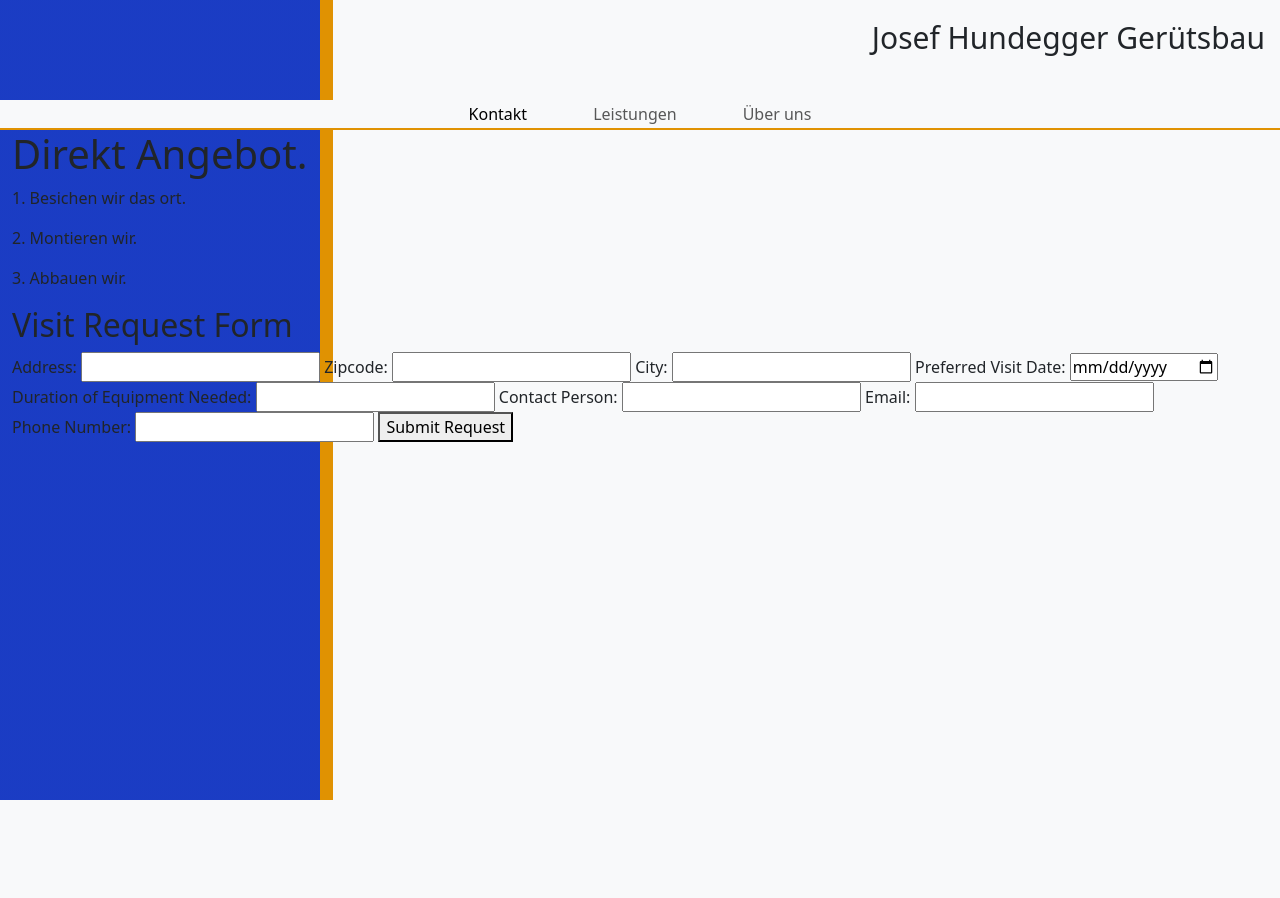
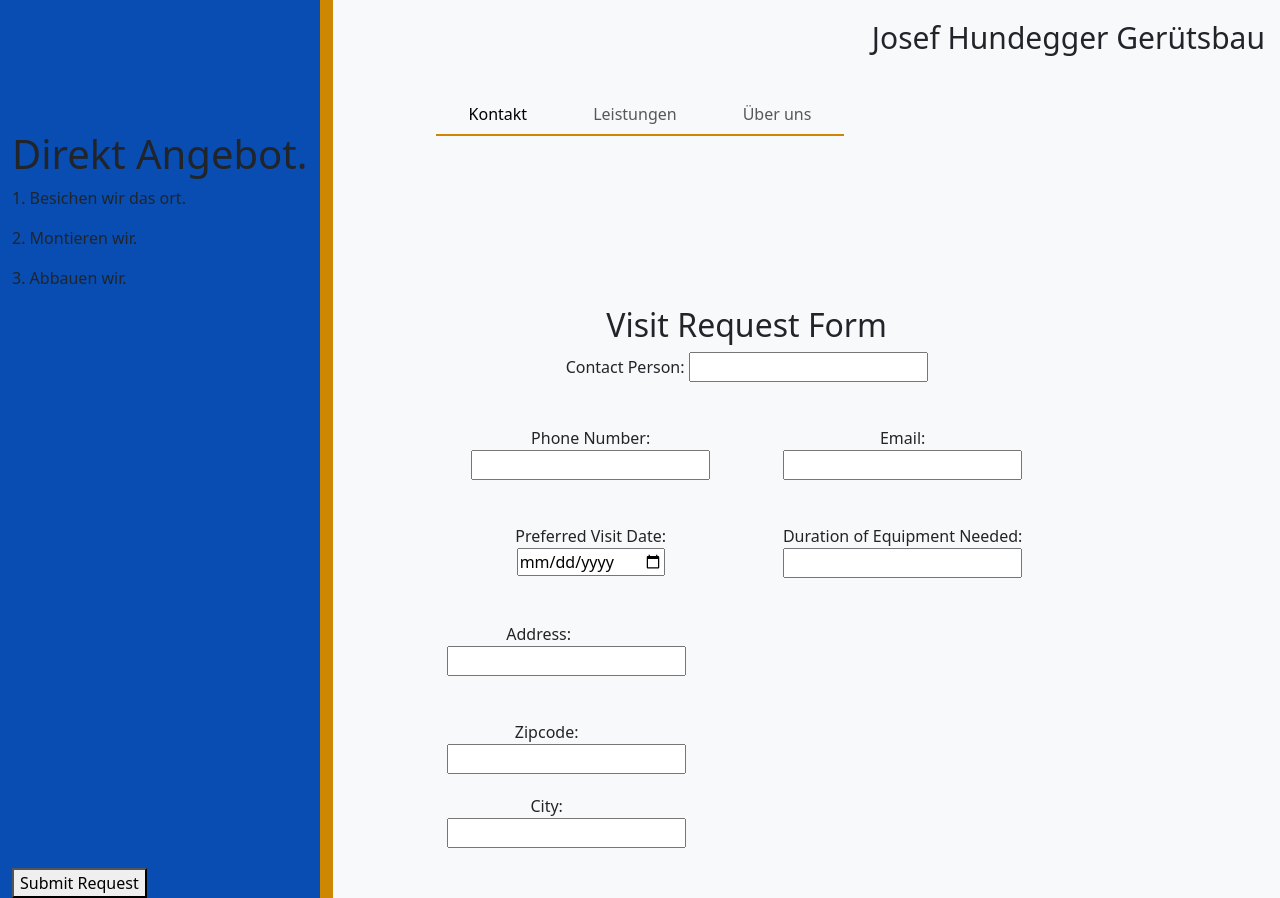
Before and after one commit to EL1909/jhgeruetsbau, a Django app: page / in a window 1280 px wide; the page is wider, and only the part inside the window is pictured. Before the commit the page ends 800 px from the top of that part, so only its background shows below. Run offline with Django 4.2, Linux system fonts and the light colour scheme.

Commit message:
form design

```diff
--- a/home/templates/home/home.html
+++ b/home/templates/home/home.html
@@ -7,37 +7,57 @@
     </h1>
     <p>1. Besichen wir das ort.</p>
     <p>2. Montieren wir.</p>
-    <p>3. Abbauen wir.</p>
+    <p>3. Abbauen wir.</p3
 </div>
-<div class="service-form">
+<div class="service-form offset-1">
     <h2>Visit Request Form</h2>
     <form action="#" method="post">
-        <!-- Address -->
+        <div class="row mb-4">
+            <div class="col-12 form-outline">
+                <label for="contact_person">Contact Person:</label>
+                <input type="text" id="contact_person" name="contact_person" required>
+            </div>
+        </div>
+        <div class="row mb-4">
+            <div class="col-6 form-outline">
+                <label for="phone">Phone Number:</label>
+                <input type="tel" id="phone" name="phone" required>
+            </div>
+            <div class="col-6 form-outline">
+                <label for="email">Email:</label>
+                <input type="email" id="email" name="email" required>
+            </div>
+        </div>
+        <div class="row mb-4">
+            <div class="col-6 form-outline">
+                <label for="visit_date">Preferred Visit Date:</label>
+                <input type="date" id="visit_date" name="visit_date" required>
+            </div>
+            <div class="col-6 form-outline">
+                <label for="duration">Duration of Equipment Needed:</label>
+                <input type="text" id="duration" name="duration" required>
+            </div>
+        </div>
+        <div class="row mb-4">
+            <div class="col-4 form-outline">
                     <label for="address">Address:</label>
                     <input type="text" id="address" name="address" required>
-        <!-- Zipcode -->
+                </div>
+            </div>
+            <div class="col-4 form-outline">
                 <label for="zipcode">Zipcode:</label>
                 <input type="text" id="zipcode" name="zipcode" required>
-        <!-- City -->
+            </div>
+            <div class="col-4 form-outline">
                 <label for="city">City:</label>
                 <input type="text" id="city" name="city" required>
-        <!-- Date -->
-        <label for="visit_date">Preferred Visit Date:</label>
-        <input type="date" id="visit_date" name="visit_date" required>
-        <!-- Equipment Duration -->
-        <label for="duration">Duration of Equipment Needed:</label>
-        <input type="text" id="duration" name="duration" required>
-        <!-- Contact Person -->
-        <label for="contact_person">Contact Person:</label>
-        <input type="text" id="contact_person" name="contact_person" required>
-        <!-- Email -->
-        <label for="email">Email:</label>
-        <input type="email" id="email" name="email" required>
-        <!-- Phone Number -->
-        <label for="phone">Phone Number:</label>
-        <input type="tel" id="phone" name="phone" required>
-        <!-- Submit Button -->
+            </div>
+        </div>
+        <div class="row">
+            <div class="col-12">
                 <button type="submit">Submit Request</button>
+            </div>
+        </div>
     </form>
 </div>
 {% endblock %}
--- a/static/css/base.css
+++ b/static/css/base.css
@@ -5,9 +5,9 @@
 body    {
     min-height: 100%;
     background: linear-gradient(to right,
-    #183ac3fc 25%, /* Deep blue */
-    #e09202 25%, /* Orange */
-    #e09202 26%, /* Orange continues for the 5% segment */
+    #064bb1fc 25%, /* Deep blue */
+    #ce8703 25%, /* Orange */
+    #ce8703 26%, /* Orange continues for the 5% segment */
     #f8f9fa 26% /* Rest of the background color */);
 }
 
@@ -26,25 +26,44 @@
 }
 
 .navbar  {
-    align-items: center;
-    text-align: center;
-    border-bottom: solid 2px #e09202;
+    align-items: right;
+    text-align: right;
     height: 30px;
+    background: linear-gradient(to right,
+    #064bb1fc 25%, /* Deep blue */
+    #ce8703 25%, /* Orange */
+    #ce8703 26%, /* Orange continues for the 5% segment */
+    #f8f9fa 26% /* Rest of the background color */);
 }
 
 .navbar-nav {
     margin: 0 auto;
     display: flex;
     align-items: center;
+    border-bottom: solid 2px #ce8703;
 }
 
 
 .navbar-nav li{
-    padding: 25px;
-    margin-left: solid 2px #e09202;
+    padding: 0 25px;
+    margin-left: solid 2px #ce8703;
 }
 
-/* Register */
+/* Service Form */
+
+.service-form   {
+    text-align: center;
+}
+
+.form-outline {
+    margin-bottom: 20px;
+}
+
+form {
+    max-width: 600px; /* Adjust the maximum width as needed */
+    margin: 0 auto; /* Center the form horizontally */
+}
+
 /* Profile */
 /* Footer   */
 
```
Lines whose indentation alone changed are shown as unchanged.
